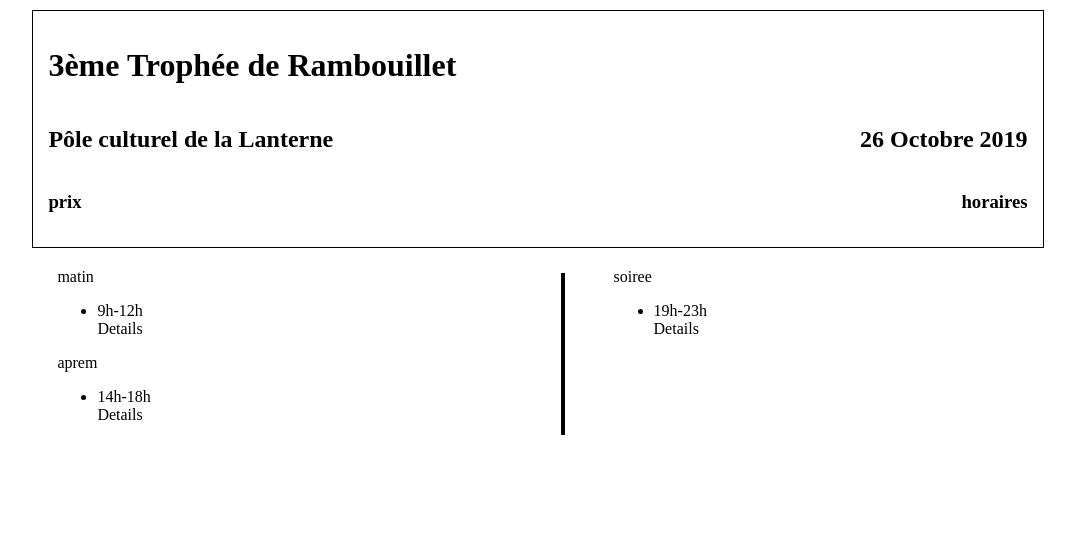
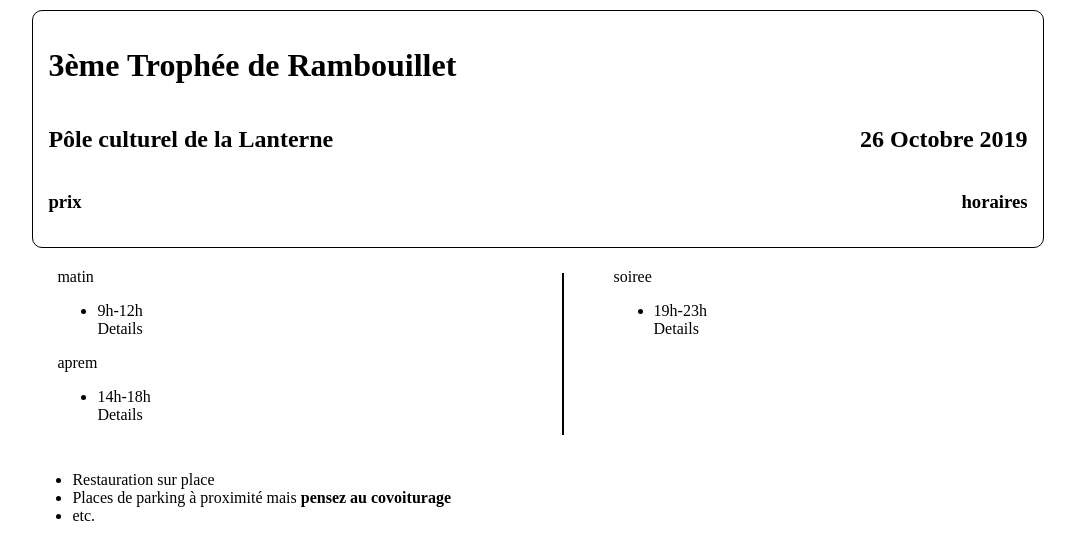
Before and after one commit to TwiskyA/trophee-rbt, a React (Create React App) app: page / in a window 1280 px wide. Shown: the top 560 px of the page, without its empty margins (102-1177 px from the left). Built offline with nearby package versions, Linux system fonts and the light colour scheme.

Commit message:
Logistique

```diff
--- /dev/null
+++ b/src/mainEvent/Logistique.js
@@ -0,0 +1,17 @@
+import React from 'react';
+
+class Logistique extends React.Component{
+    render(){
+        return (
+        <div>
+            <ul>
+                <li>Restauration sur place</li>
+                <li>Places de parking à proximité mais <strong>pensez au covoiturage</strong></li>
+                <li>etc.</li>
+            </ul>
+        </div>
+        );
+    }
+}
+
+export default Logistique;
--- a/src/mainEvent/MainEvent.js
+++ b/src/mainEvent/MainEvent.js
@@ -2,6 +2,7 @@ import React from 'react';
 import MainInfo from './MainInfo';
 import './MainEvent.css';
 import Program from './Program';
+import Logistique from './Logistique';
 
 class MainEvent extends React.Component {
   render() {
@@ -9,6 +10,7 @@ class MainEvent extends React.Component {
       <div className="main-event--wrapper">
         <MainInfo />
         <Program />
+        <Logistique />
       </div>
     );
   }
--- a/src/mainEvent/MainInfo.css
+++ b/src/mainEvent/MainInfo.css
@@ -6,4 +6,5 @@
 .main-info--wrapper {
   border: 1px solid black;
   padding: 15px;
+  border-radius: 10px;
 }
--- a/src/mainEvent/Program.css
+++ b/src/mainEvent/Program.css
@@ -12,7 +12,7 @@
 
 .program--separator {
   width: 0;
-  border-right: 4px solid black;
+  border-right: 2px solid black;
   margin: 5px 0;
 }
 
```
Also changed, not shown: 2 other files (tests, documents, lock files or other folders).
